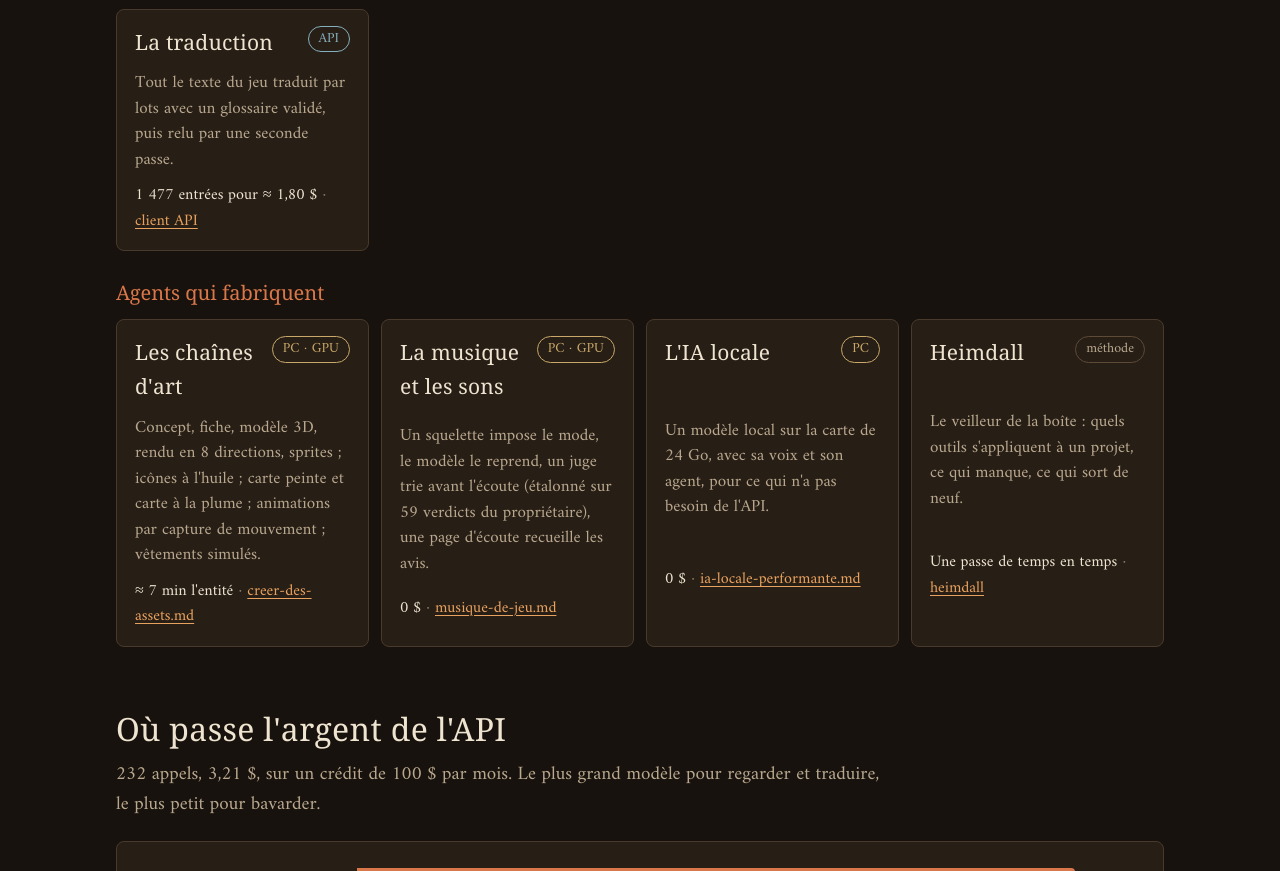
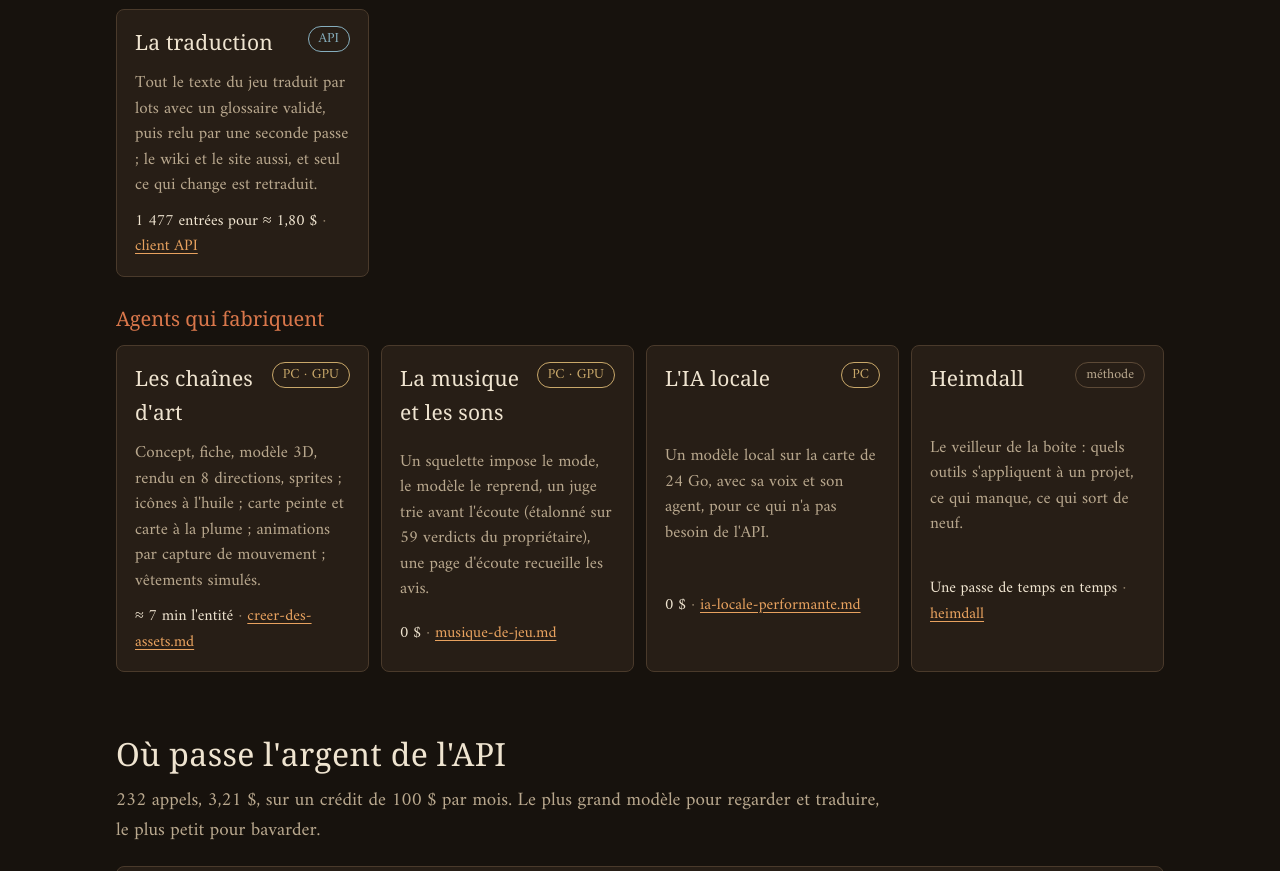
Before and after one commit to Alpharid/ACH, a website: page web/methode/index.html in a window 1280 px wide. Shown: the part 3530-4401 px from the top of the page. Drawn offline with Linux system fonts and the light colour scheme; a web font is replaced by a local one.

Commit message:
Vitrine de la méthode : traduction du wiki et du site
Co-Authored-By: Claude Opus 5.5 <noreply@anthropic.com>

```diff
--- a/web/methode/index.html
+++ b/web/methode/index.html
@@ -275,7 +275,7 @@ footer{margin-top:64px;padding-top:20px;border-top:1px solid var(--trait);color:
       <p>Relit les rendus et liste les défauts, avec la fiche de chaque entité et ce que le propriétaire a dit voulu. Il signale, il ne valide pas.</p>
       <div class="cout">≈ 0,03 $ l'image <em>· <a href="https://github.com/Alpharid/Super_Toolbox/blob/main/guides/le-regard.md">le-regard.md</a></em></div></div>
     <div class="carte outil"><h3>La traduction</h3><span class="tag api">API</span>
-      <p>Tout le texte du jeu traduit par lots avec un glossaire validé, puis relu par une seconde passe.</p>
+      <p>Tout le texte du jeu traduit par lots avec un glossaire validé, puis relu par une seconde passe ; le wiki et le site aussi, et seul ce qui change est retraduit.</p>
       <div class="cout">1 477 entrées pour ≈ 1,80 $ <em>· <a href="https://github.com/Alpharid/Super_Toolbox/blob/main/guides/economiser-tokens-et-gpu.md">client API</a></em></div></div>
   </div>
 
```
Also changed, not shown: HANDOVER.md (+1 -0 lines).
